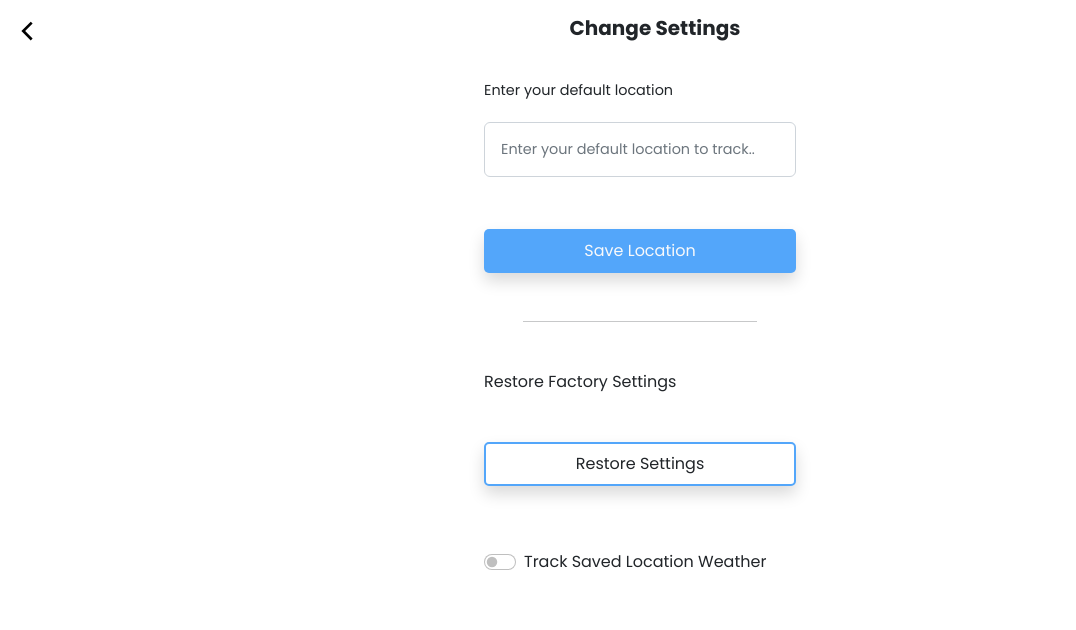
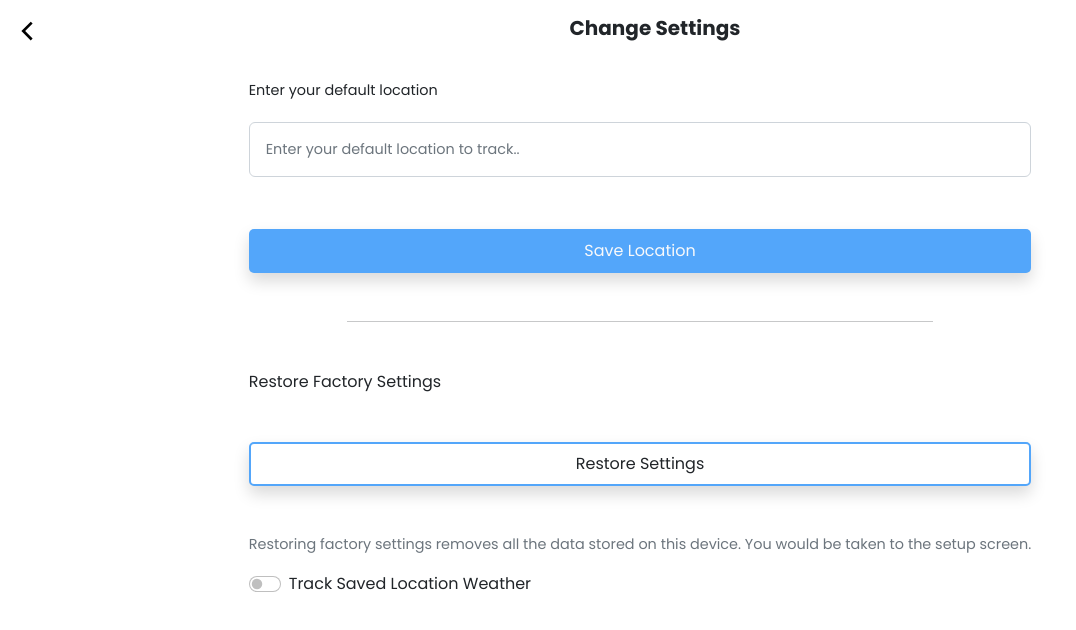
Before and after one commit to JoaoP74/react-weather, a React (Create React App) app: page /settings in a window 1280 px wide. Shown: the top 630 px of the page, without its empty margins (0-1076 px from the left). Built offline with nearby package versions, Linux system fonts and the light colour scheme.

Commit message:
Added the settings informative text

```diff
--- a/src/pages/Settings.jsx
+++ b/src/pages/Settings.jsx
@@ -72,6 +72,9 @@ const Settings = () => {
                   className="shadow brand-btn-3-secondary toggle-width-3 my-5 text-dark text-capitalize p-2"
                 />
               </section>
+              <p className="text-muted brand-small-text">
+                Restoring factory settings removes all the data stored on this device. You would be taken to the setup screen.
+              </p>
             </section>
 
             <section className="form-check form-switch my-3">
```
